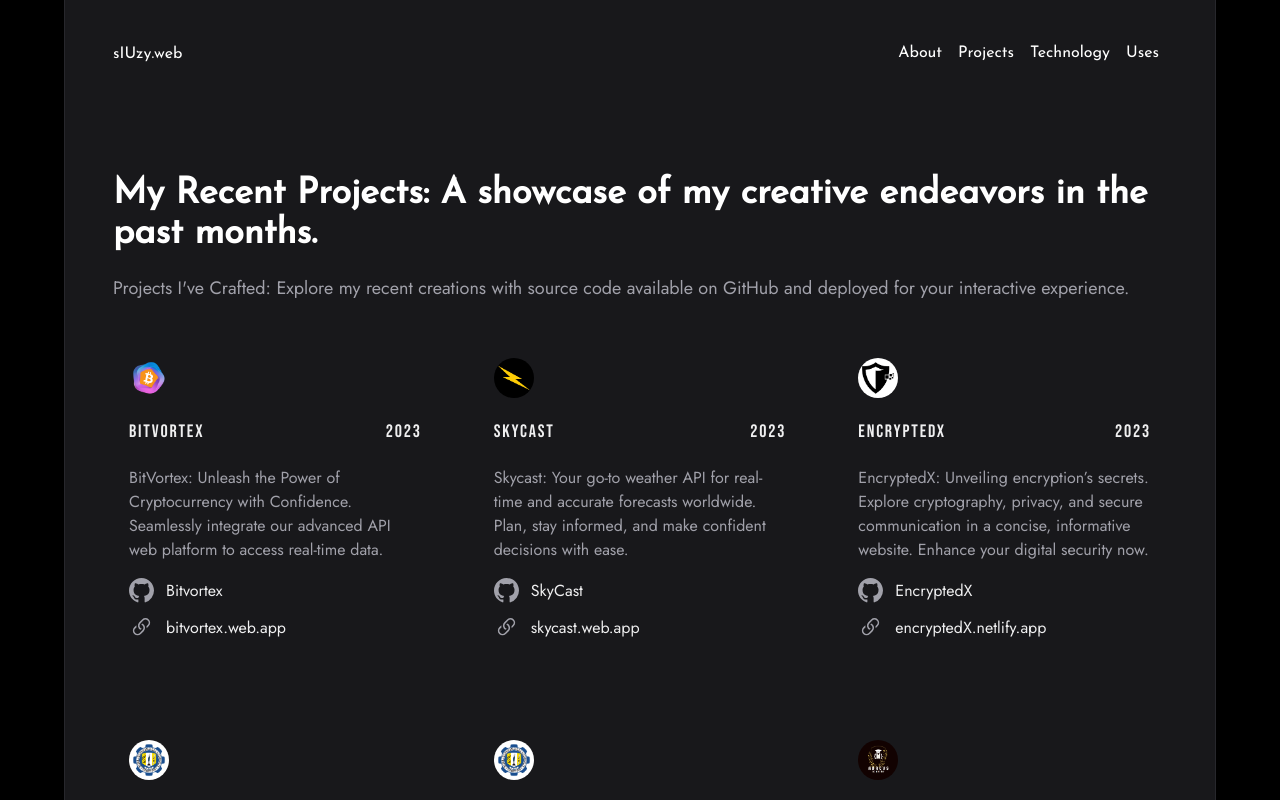
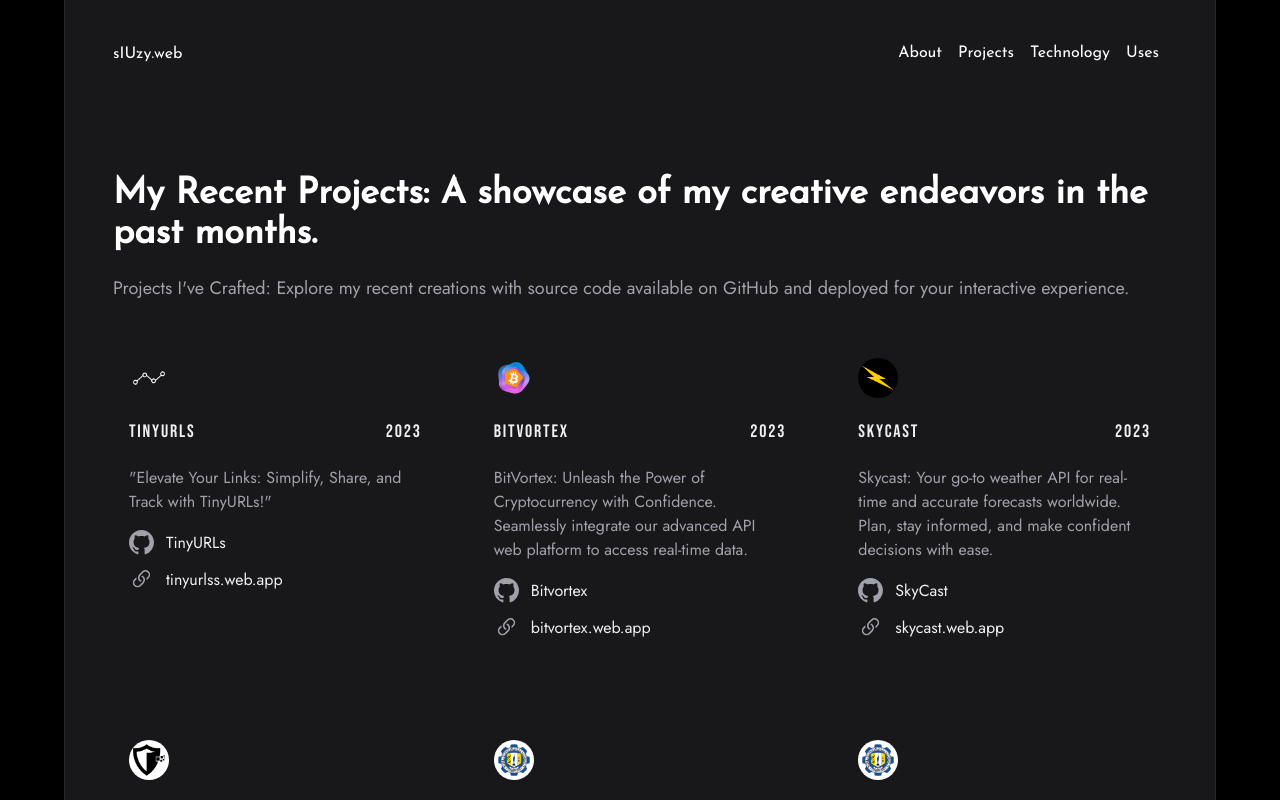
Before and after one commit to sIUzyy/p-portfolio, a React (Vite) app: page /projects in a window 1280 px wide. Shown: the top 800 px of the page. Built offline with nearby package versions, Linux system fonts and the light colour scheme.

Commit message:
portfolio update

```diff
--- a/src/pages/Main.jsx
+++ b/src/pages/Main.jsx
@@ -52,6 +52,14 @@ const experiences = [
 
   {
     id: 1,
+    title: 'TinyURLs',
+    description: 'Shortened URL Api website',
+    date: 'June 2023',
+    imgsrc: tinyurl,
+  },
+
+  {
+    id: 2,
     title: 'Bitvortex',
     description: 'Cryptocurrency Api website',
     date: 'May 2023',
@@ -59,19 +67,11 @@ const experiences = [
   },
 
   {
-    id: 2,
+    id: 3,
     title: 'SkyCast',
     description: 'Weather Api website',
     date: 'May 2023',
     imgsrc: skycast,
-  },
-
-  {
-    id: 3,
-    title: 'EncryptedX',
-    description: 'Informative website',
-    date: 'May 2023',
-    imgsrc: encryp,
   },
 
   {
@@ -143,6 +143,7 @@ import {FaReact} from 'react-icons/fa'
 import {  useTypewriter } from 'react-simple-typewriter'
 import rtu from '../assets/rtu.webp'
 import abacus from '../assets/abacus.webp'
+import tinyurl from '../assets/tinyurl.png'
 import encryp from '../assets/encrypted.webp'
 import bitvortex from '../assets/bitvortex.png'
 import skycast from '../assets/skycast.webp'
--- a/src/pages/Projects.jsx
+++ b/src/pages/Projects.jsx
@@ -2,6 +2,18 @@ const projects = [
 
   {
     id: 1,
+    imgsrc: tinyurl,
+    title: 'TinyURLs',
+    description: '"Elevate Your Links: Simplify, Share, and Track with TinyURLs!"',
+    src: 'https://github.com/sIUzyy/p-tinyurls',
+    url: 'https://tinyurlss.web.app/',
+    web: 'tinyurlss.web.app',
+    date: '2023',
+    account: '',
+  },
+
+  {
+    id: 2,
     imgsrc: bitvortex,
     title: 'Bitvortex',
     description: 'BitVortex: Unleash the Power of Cryptocurrency with Confidence. Seamlessly integrate our advanced API web platform to access real-time data.',
@@ -13,7 +25,7 @@ const projects = [
   },
 
   {
-    id: 1,
+    id: 3,
     imgsrc: skycast,
     title: 'SkyCast',
     description: 'Skycast: Your go-to weather API for real-time and accurate forecasts worldwide. Plan, stay informed, and make confident decisions with ease.',
@@ -25,7 +37,7 @@ const projects = [
   },
 
   {
-    id: 2,
+    id: 4,
     imgsrc: encryp,
     title: 'EncryptedX',
     description: 'EncryptedX: Unveiling encryption’s secrets. Explore cryptography, privacy, and secure communication in a concise, informative website. Enhance your digital security now.',
@@ -38,7 +50,7 @@ const projects = [
   },
 
   {
-    id: 3,
+    id: 5,
     imgsrc: rtu,
     title: 'RTU POS',
     description: 'RTU POS: Seamlessly integrated with the RTU Apparel eCommerce site, it’s your one-stop solution for easy and efficient point-of-sale transactions.',
@@ -51,7 +63,7 @@ const projects = [
   },
 
   {
-    id: 4,
+    id: 6,
     imgsrc: rtu,
     title: 'RTU Apparel',
     description: 'RTU Apparel: Your online fashion destination for trendy styles and effortless shopping.',
@@ -64,7 +76,7 @@ const projects = [
   },
 
   {
-    id: 5,
+    id: 7,
     imgsrc: abacus,
     title: 'Abacaus Academy',
     description: 'Abacus Academy: Empowering learners through immersive boot camps. Unlock your potential and master in-demand skills.',
@@ -85,6 +97,7 @@ import abacus from '../assets/abacus.webp'
 import encryp from '../assets/encrypted.webp'
 import skycast from '../assets/skycast.webp'
 import bitvortex from '../assets/bitvortex.png'
+import tinyurl from '../assets/tinyurl.png'
 import { Link } from 'react-router-dom'
 import {BsGithub, BsLink45Deg} from 'react-icons/bs'
 
```
Also changed, not shown: src/assets/tinyurl.png (added).
